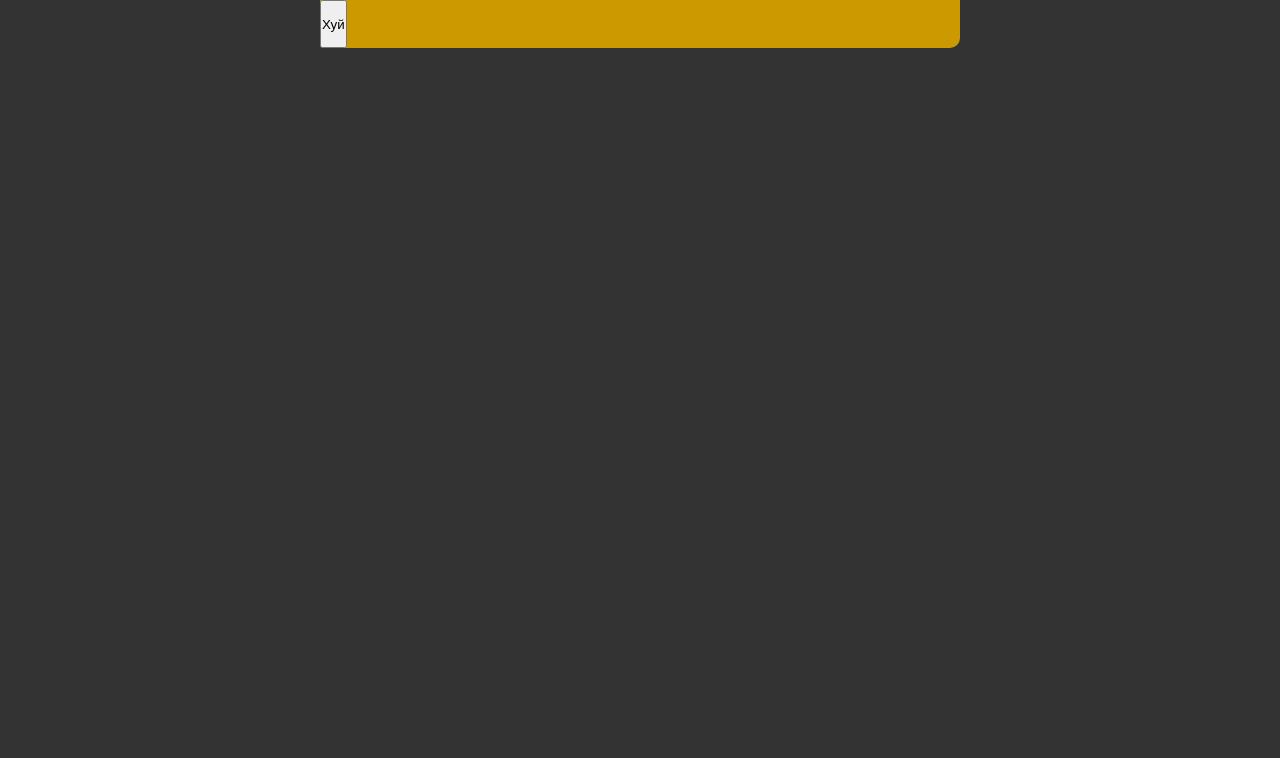
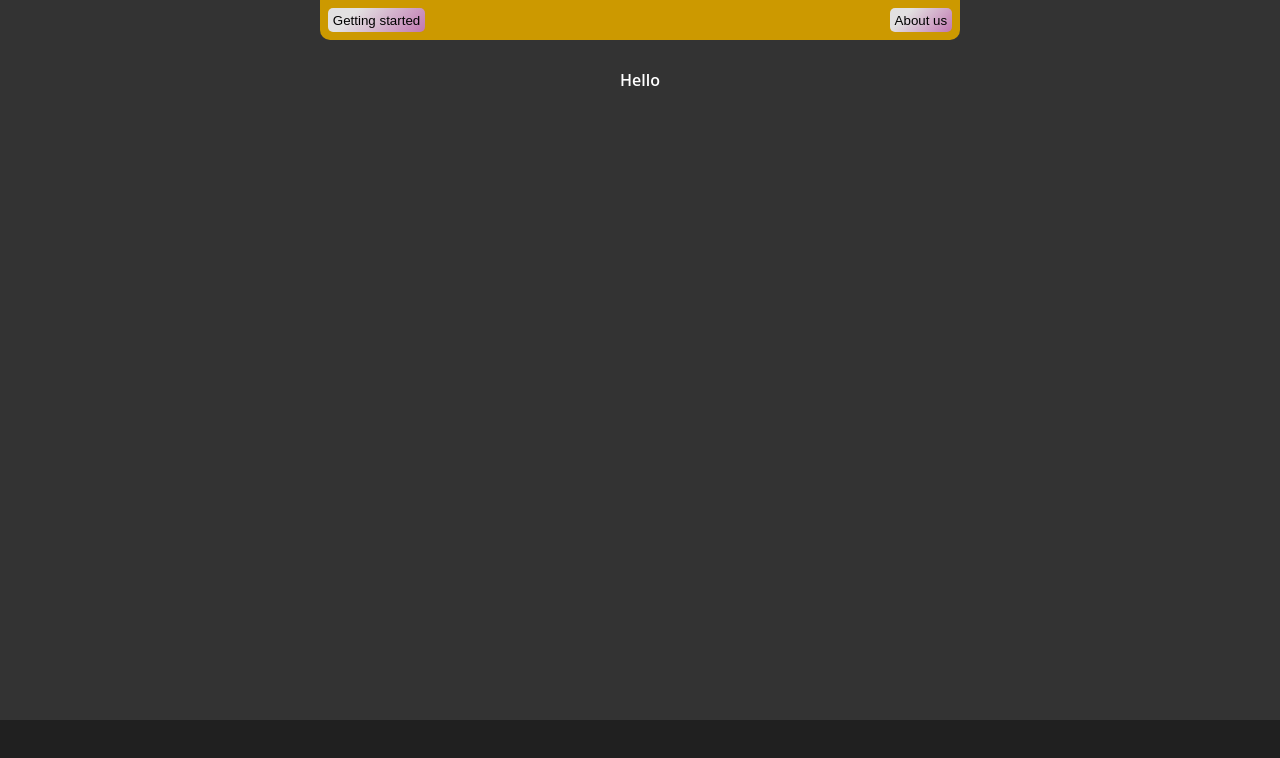
Before and after one commit to cmanez/how-long-dont-smoke, a Vue app: page / in a window 1280 px wide. Shown: the top 758 px of the page. Built offline with nearby package versions, Linux system fonts and the light colour scheme.

Commit message:
grid main layout

```diff
--- a/src/App.vue
+++ b/src/App.vue
@@ -2,5 +2,4 @@
   <component :is="$route.meta.layout || 'MainLayout'">
     <router-view />
   </component>
-
 </template>
--- a/src/components/UI/MyButton.vue
+++ b/src/components/UI/MyButton.vue
@@ -1,5 +1,5 @@
 <template>
-    <button> <slot></slot> </button>
+    <button class="btn"><slot></slot></button>
 </template>
 
 <script setup>
@@ -12,43 +12,15 @@ export default {
 </script>
 
 <style lang="scss" scoped>
-    button{
-  position: relative;
+.btn{
+  background-color: #c177b2;
+  background-image: linear-gradient(315deg, #c177b2 0%, #e2e1e1 74%);
+  border: none;
+  padding: 0.3rem;
+  border-radius: 5px;
+  &:hover{
+    scale: 1.05;
+  }
 
-  &:before {
-    content: '';
-    position: absolute;
-    right: 16px;
-    top: 50%;
-    margin-top: -12px;
-    width: 24px;
-    height: 24px;
-    border: 2px solid;
-    border-left-color: transparent;
-    border-right-color: transparent;
-    border-radius: 50%;
-    opacity: 0;
-    transition: opacity 0.5s;
-    animation: 0.8s linear infinite rotate;
-  }
-  &.sending{
-    pointer-events: none;
-    cursor: not-allowed;
-
-    &:before {
-      transition-delay: 0.5s;
-      transition-duration: 1s;
-      opacity: 1;
-    }
-  }
-}
-
-@keyframes rotate {
-  0% {
-    transform: rotate(0deg);
-  }
-  100% {
-    transform: rotate(360deg);
-  }
 }
 </style>
--- a/src/components/layouts/MainLayout.vue
+++ b/src/components/layouts/MainLayout.vue
@@ -1,7 +1,14 @@
 <template>
     <div class="wrapper">
         <div class="nav">
-            <MyButton>Хуй</MyButton>
+            <MyButton>Getting started</MyButton>
+            <MyButton>About us</MyButton>
+        </div>
+        <div class="content-slot">
+            <slot></slot>
+        </div>
+
+        <div class="footer">
         </div>
     </div>
 
@@ -9,24 +16,65 @@
 </template>
 
 <script setup>
-import MyButton from '../UI/MyButton.vue';
-
-
 </script>
 
 <style lang="scss" scoped>
-.wrapper{
+/* .wrapper{
     display: flex;
     width: 100%;
+    height: 7%;
+    flex-direction: column;
     justify-content: center;
+    align-items:center;
     .nav{
     display: flex;
+    justify-content: space-between;
+    padding: 0.5rem;
     width: 50%;
-    height: 3rem;
-    background-color: $light-pink;
+    height: 100%;
+    background-color: $light-orange;
     border-bottom-right-radius: 10px;
     border-bottom-left-radius: 10px;
     }
 }
+.footer{
+    display: flex;
+    justify-content: center;
+    height: 10%;
+    width: 100%;
+    background-color: $footer-gray;
+} */
+.wrapper{
+    display: grid;
+    grid-template-columns: 100%;
+    grid-template-rows: 5% 85% 10%;
+    justify-content: center;
+    align-content: center;
+    width: 100%;
+    height: 100%;
+    .nav{
+    display: flex;
+    justify-content: space-between;
+    padding: 0.5rem;
+    justify-self: center;
+    width: 50%;
+    height: 100%;
+    background-color: $light-orange;
+    border-bottom-right-radius: 10px;
+    border-bottom-left-radius: 10px;
+    }
+}
+.footer{
+    display: flex;
+    justify-content: center;
+    /* height: auto;
+    width: auto; */
+    background-color: $footer-gray;
+}
+.content-slot{
+    display: flex;
+    justify-content: center;
+    padding: 2rem 10rem 2rem 10rem;
+}
 
 </style>
--- a/src/style.scss
+++ b/src/style.scss
@@ -4,6 +4,7 @@
   box-sizing: border-box;
   margin: 0;
   padding: 0;
+
 }
 
 body, html{
@@ -14,6 +15,8 @@ body, html{
 	min-height: 100vh;
 	color: #fff;
 	line-height: 1;
+  width: 100%;
+    height: 100%;
 }
 
 #app {
--- a/src/variables.scss
+++ b/src/variables.scss
@@ -1,2 +1,3 @@
 $dark-gray: #333333;
-$light-pink: #CC9900;
+$light-orange: #CC9900;
+$footer-gray: #202020;
```
